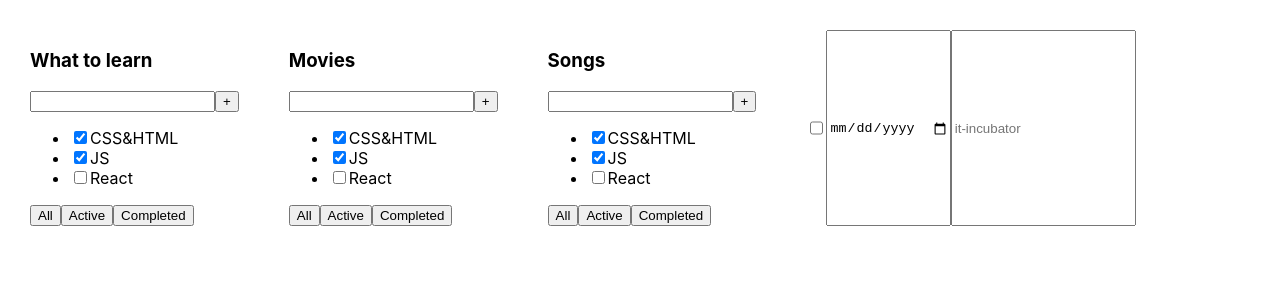
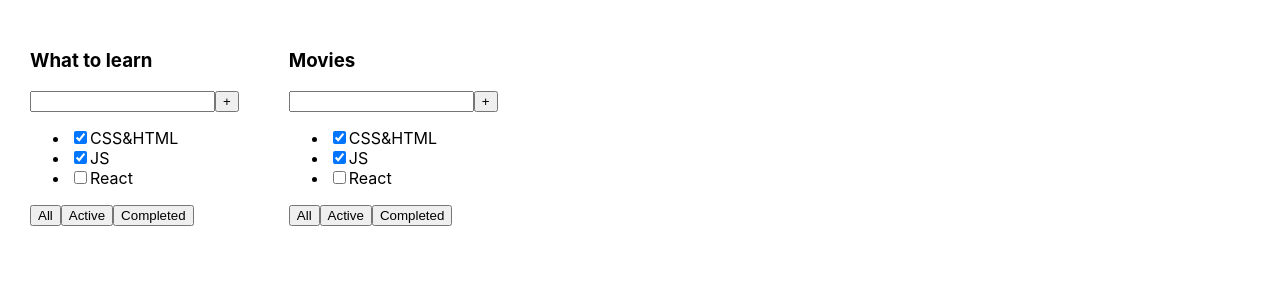
Before and after one commit to hlibyelkhov/todolist, a React (Create React App) app: page / in a window 1280 px wide. Shown: the top 300 px of the page. Built offline with nearby package versions, Linux system fonts and the light colour scheme.

Commit message:
Props and props type

```diff
--- a/src/App.tsx
+++ b/src/App.tsx
@@ -4,16 +4,22 @@ import {Todolist} from "./Todolist";
 
 function App() {
 
+    let tasks1 = [
+        { id: 1, title: "CSS", isDone: true },
+        { id: 1, title: "JS", isDone: true },
+        { id: 1, title: "React", isDone: false }
+    ]
+
+    let tasks2 = [
+        { id: 1, title: "Terminator", isDone: true },
+        { id: 1, title: "XXX", isDone: false },
+        { id: 1, title: "Gentelments of fortuna", isDone: true }
+    ]
+
     return (
         <div className="App">
-
             <Todolist title={"What to learn"}/>
             <Todolist title={"Movies"}/>
-            <Todolist title={"Songs"}/>
-
-            <input type="checkbox"/>
-            <input type="date"/>
-            <input placeholder={"it-incubator"}/>
         </div>
     );
 }
```
